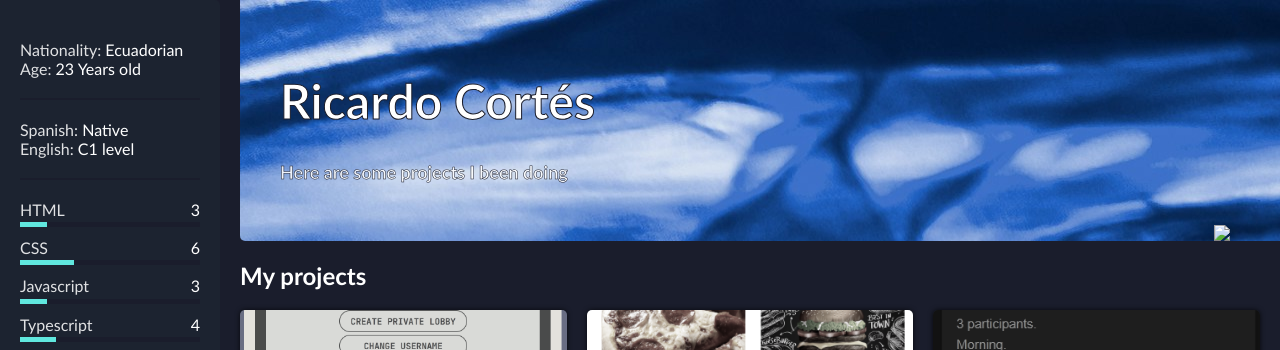
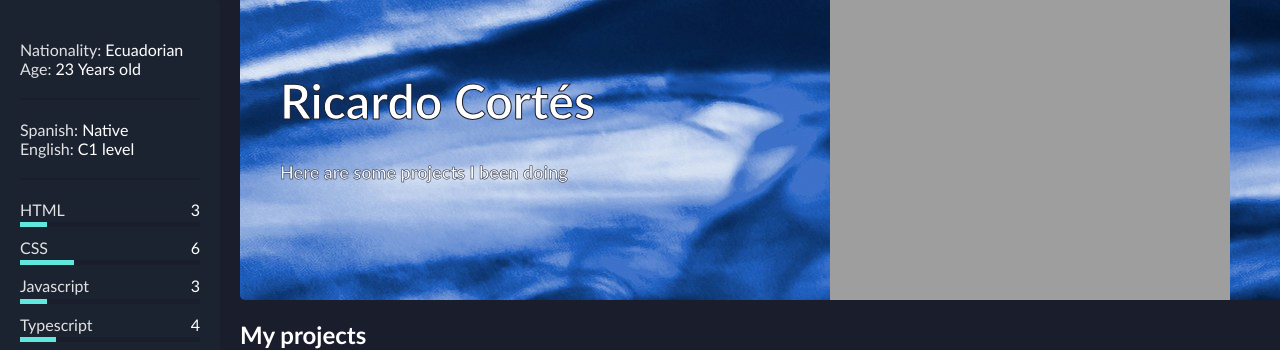
Before and after one commit to RickyBv1/Portfolio, a plain HTML site: page index.html in a window 1280 px wide. Shown: the top 350 px of the page. Drawn offline with Linux system fonts and the light colour scheme; the site is published under a folder, as on GitHub Pages, so addresses that start at the root find nothing.

Commit message:
it was important

```diff
--- a/index.html
+++ b/index.html
@@ -15,7 +15,7 @@
             <h1>Ricardo Cortés</h1>
             <p>Here are some projects I been doing</p>
         </div>
-        <img src="/img/Ricky.jpg">
+        <img src="./img/Ricky.jpg">
     </header>
     <main>
         <section>
```
